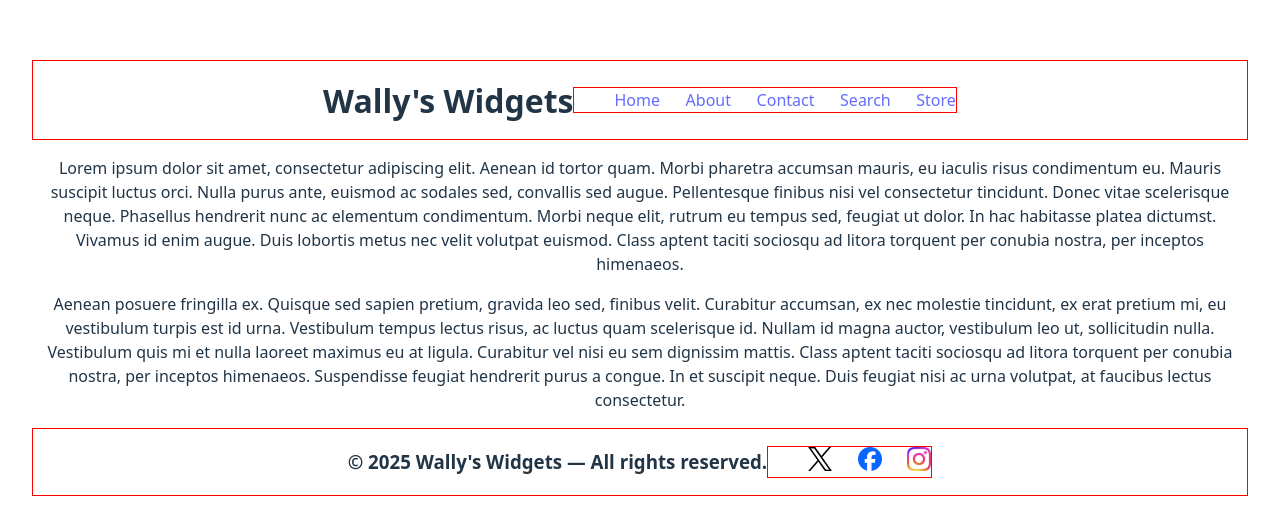
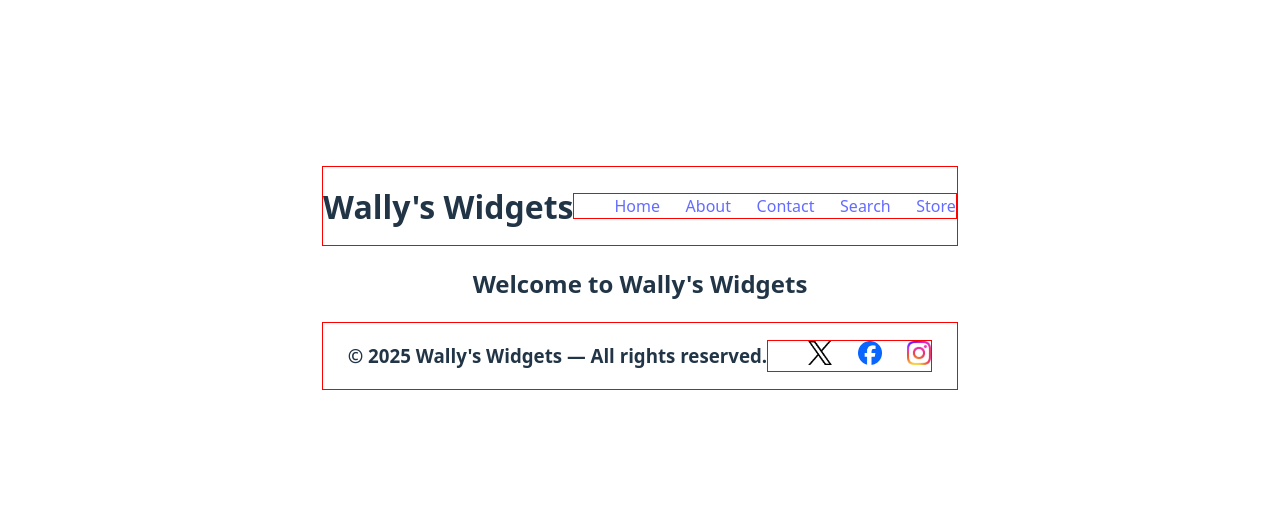
Before and after one commit to jgoto/mock-ecommerce-site, a React (Vite) app: page / in a window 1280 px wide. Shown: the part 122-634 px from the top of the page. Built offline with nearby package versions, Linux system fonts and the light colour scheme.

Commit message:
Installed react-route-dom and added the routing to the app

```diff
--- a/package.json
+++ b/package.json
@@ -11,7 +11,8 @@
   },
   "dependencies": {
     "react": "^19.1.0",
-    "react-dom": "^19.1.0"
+    "react-dom": "^19.1.0",
+    "react-router-dom": "^7.6.2"
   },
   "devDependencies": {
     "@eslint/js": "^9.29.0",
--- a/src/App.jsx
+++ b/src/App.jsx
@@ -1,18 +1,30 @@
 import { useState } from 'react'
+import { BrowserRouter, Routes, Route } from 'react-router-dom'
 import './App.css'
 import Header from './components/Header'
 import Footer from './components/Footer'
 import Content from './components/Content'
+import About from './pages/About'
+import Contact from './pages/Contact'
+import Home from './pages/Home'
+import NotFound from './pages/NotFound'
+import Store from './pages/Store'
 
 function App() {
   const [count, setCount] = useState(0)
 
   return (
-    <>
+    <BrowserRouter>
       <Header />
-      <Content />
+      <main>
+        <Routes>
+          <Route path ="/" element = {<Home />} />
+          <Route path ="/store" element = {<Store />} />
+          <Route path ="*" element = {<NotFound />} />
+        </Routes>
+      </main>
       <Footer />
-    </>
+    </BrowserRouter>
   )
 }
 
--- a/src/components/Nav.jsx
+++ b/src/components/Nav.jsx
@@ -1,15 +1,16 @@
 import { useState } from "react";
+import { Link } from "react-router-dom";
 import styles from './Nav.module.css'
 
 function Nav(){
     return (
         <nav>
             <ul className={styles.navList}>
-                <li><a href="#">Home</a></li>
-                <li><a href="#">About</a></li>
-                <li><a href="#">Contact</a></li>
-                <li><a href="#">Search</a></li>
-                <li><a href="#">Store</a></li>
+                <li><Link to="/">Home</Link></li>
+                <li><Link to="/about">About</Link></li>
+                <li><Link to="/contact">Contact</Link></li>
+                <li><Link to="/search">Search</Link></li>
+                <li><Link to="/store">Store</Link></li>
             </ul>
         </nav>
     )
--- a/src/components/Socials.jsx
+++ b/src/components/Socials.jsx
@@ -5,9 +5,9 @@ function Socials(){
     return (
         <div>
             <ul className={styles.socialsList}>
-                <li><a href="#" target="_blank"><img src="src/assets/icons/logo-black.png"  className = {styles.socialIcon} alt = "X" /></a></li>
-                <li><a href="#" target="_blank"><img src="src/assets/icons/facebook_logo.png" className = {styles.socialIcon} alt="Facebook" /></a></li>
-                <li><a href="#" target="_blank"><img src="src/assets/icons/instagram-logo.png" className = {styles.socialIcon} alt = "Instagram" /></a></li>
+                <li><a href="#" target="_blank"><img src="src/assets/icons/logo-black.png"  className = {styles.socialIcon} alt = "X" rel="noopener noreferrer" /></a></li>
+                <li><a href="#" target="_blank"><img src="src/assets/icons/facebook_logo.png" className = {styles.socialIcon} alt="Facebook" rel="noopener noreferrer" /></a></li>
+                <li><a href="#" target="_blank"><img src="src/assets/icons/instagram-logo.png" className = {styles.socialIcon} alt = "Instagram" rel="noopener noreferrer" /></a></li>
             </ul>
         </div>
     )
--- /dev/null
+++ b/src/pages/About.jsx
@@ -0,0 +1,5 @@
+export default function About(){
+    return (
+        <h2>Welcome to Wally's Widgets</h2>
+    )
+}
--- /dev/null
+++ b/src/pages/Contact.jsx
@@ -0,0 +1,5 @@
+export default function Contact(){
+    return (
+        <h2>Welcome to Wally's Widgets</h2>
+    )
+}
--- /dev/null
+++ b/src/pages/Home.jsx
@@ -0,0 +1,5 @@
+export default function Home(){
+    return (
+        <h2>Welcome to Wally's Widgets</h2>
+    )
+}
--- /dev/null
+++ b/src/pages/NotFound.jsx
@@ -0,0 +1,5 @@
+export default function NotFound(){
+    return (
+        <h2>404 Welcome to Wally's Widgets</h2>
+    )
+}
--- /dev/null
+++ b/src/pages/Store.jsx
@@ -0,0 +1,5 @@
+export default function Store(){
+    return (
+        <h2>Welcome to Wally's Widgets</h2>
+    )
+}
```
Also changed, not shown: 1 other file (tests, documents, lock files or other folders).
